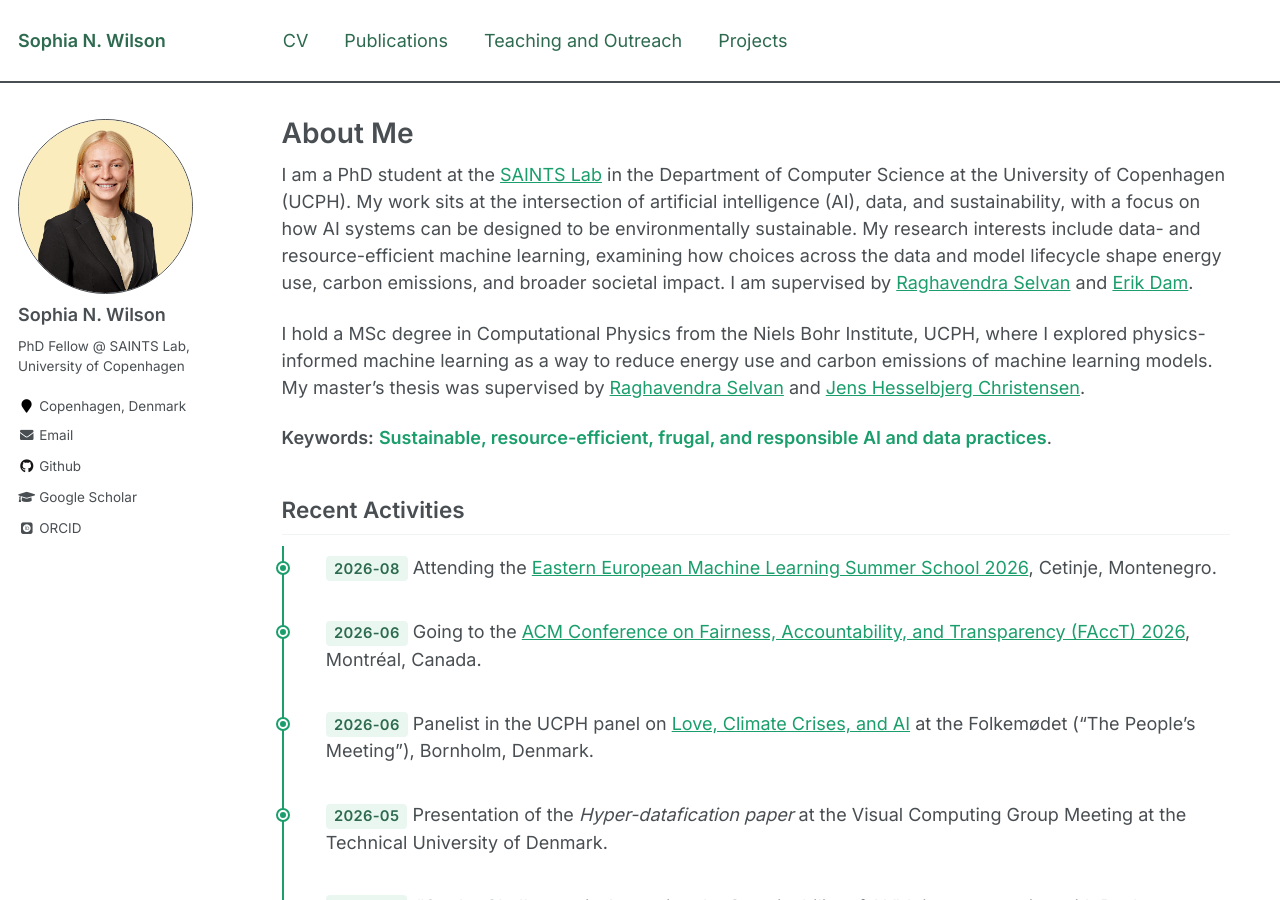
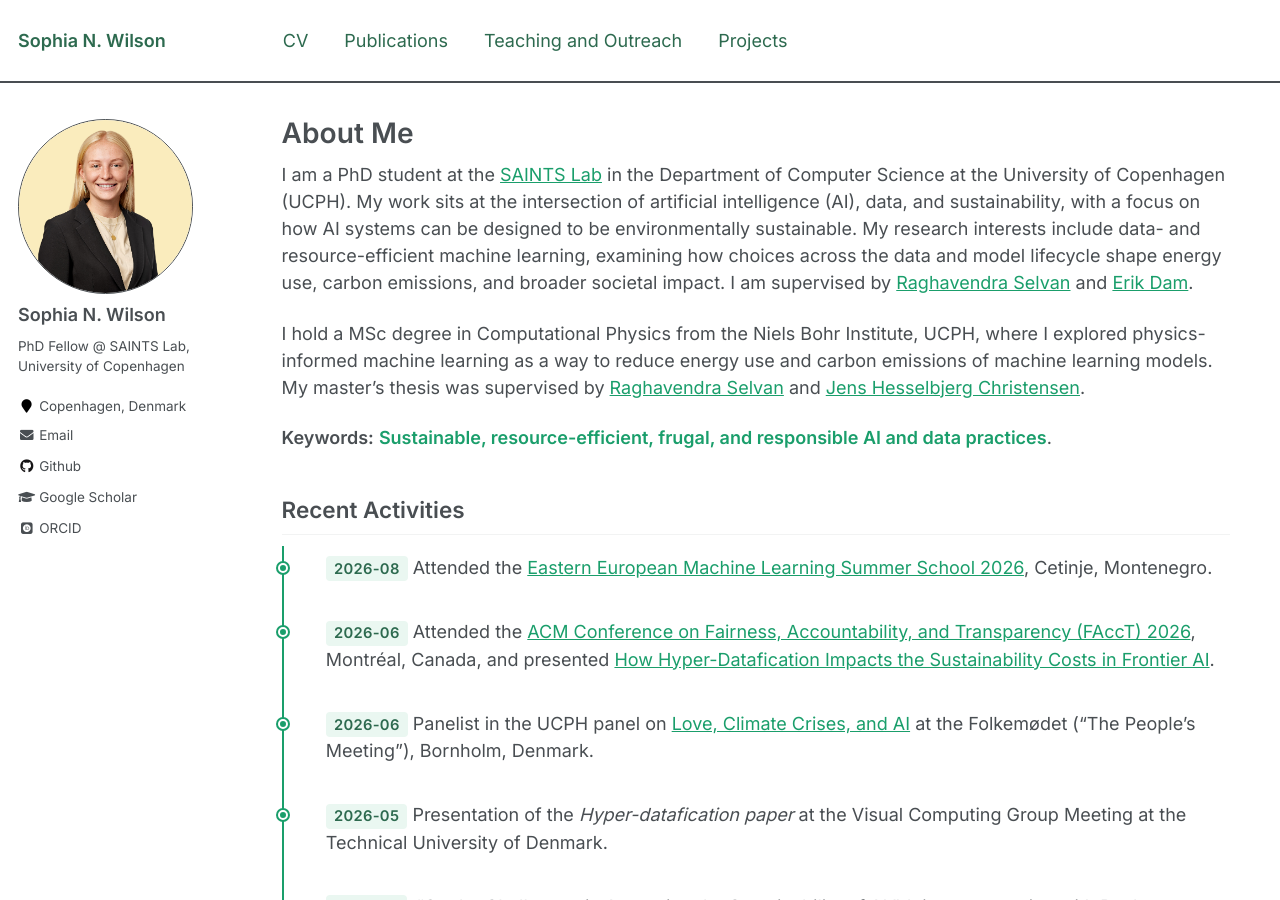
Before and after one commit to sophiawilson18/sophiawilson18.github.io, a Jekyll site: the page built from _pages/about.md, in a window 1280 px wide and 900 px high. Built offline with Jekyll 4.4.1, drawn with Linux system fonts in a browser that asks for light colours; some web fonts are replaced.

Commit message:
update about

```diff
--- a/_pages/about.md
+++ b/_pages/about.md
@@ -26,9 +26,9 @@ I hold a MSc degree in Computational Physics from the Niels Bohr Institute, UCPH
 
 <div class="timeline" markdown="1">
 
-**2026-08** Attending the [Eastern European Machine Learning Summer School 2026](https://www.eeml.eu/), Cetinje, Montenegro.
+**2026-08** Attended the [Eastern European Machine Learning Summer School 2026](https://www.eeml.eu/), Cetinje, Montenegro.
 
-**2026-06** Going to the [ACM Conference on Fairness, Accountability, and Transparency (FAccT) 2026](https://facctconference.org/2026/acceptedpapers.html), Montréal, Canada.
+**2026-06** Attended the [ACM Conference on Fairness, Accountability, and Transparency (FAccT) 2026](https://facctconference.org/2026/acceptedpapers.html), Montréal, Canada, and presented [How Hyper-Datafication Impacts the Sustainability Costs in Frontier AI](https://dl.acm.org/doi/10.1145/3805689.3812393).
 
 **2026-06** Panelist in the UCPH panel on [Love, Climate Crises, and AI](https://program.folkemoedet.dk/events/2026/32746/kaerlighed-klimakrise-og-kunstig-intelligens) at the Folkemødet ("The People's Meeting"), Bornholm, Denmark.
 
```
